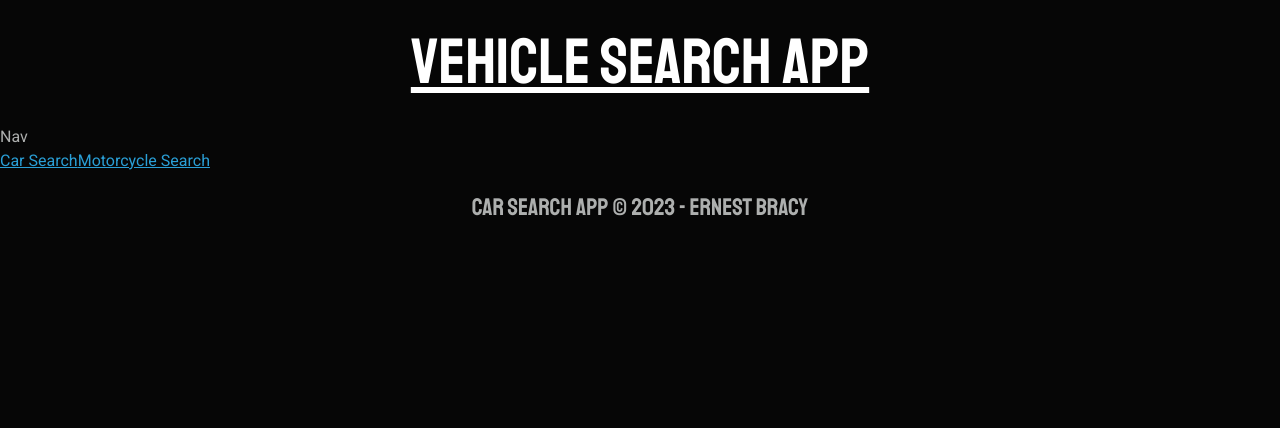
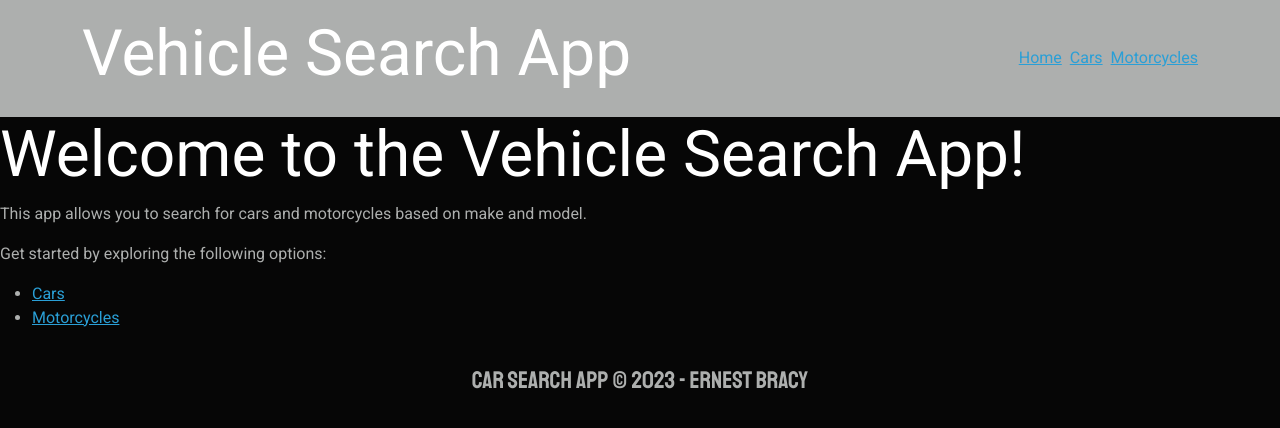
Before and after one commit to Bracye/car-search-app, a React (Vite) app: page / in a window 1280 px wide. Shown: the top 428 px of the page. Built offline with nearby package versions, Linux system fonts and the light colour scheme.

Commit message:
Fixed nav functionality and set up basic splash page

```diff
--- a/src/App.jsx
+++ b/src/App.jsx
@@ -5,13 +5,11 @@ import MotorcycleSearch from './pages/MotorcycleSearch';
 import Main from './pages/Main';
 import Footer from './components/Footer';
 import Header from './components/Header';
-import Nav from './components/Nav';
 
 function App() {
   return (
     <div>
       <Header />
-      <Nav />
       <Routes>
         <Route path="/" element={<Main />} />
         <Route path="/cars/" element={<CarSearch />} />
--- a/src/components/Header.jsx
+++ b/src/components/Header.jsx
@@ -1,15 +1,21 @@
-import React from 'react'
+import React from 'react';
+import { Link } from 'react-router-dom';
 
 function Header() {
   return (
-    //App title with some styling
-    <header className='my-4'>
-<h1 className="text-center" style={{ fontFamily: 'Staatliches, regular', textDecoration: 'underline', margin: 0 }}>
-          Vehicle Search App
-        </h1>
+    <header className="bg-dark text-light p-3">
+      <div className="container d-flex justify-content-between align-items-center">
+        <h1>Vehicle Search App</h1>
+        <nav>
+          <ul className="list-inline mb-0">
+            <li className="list-inline-item"><Link to="/">Home</Link></li>
+            <li className="list-inline-item"><Link to="/cars">Cars</Link></li>
+            <li className="list-inline-item"><Link to="/motorcycles">Motorcycles</Link></li>
+          </ul>
+        </nav>
+      </div>
+    </header>
+  );
+}
 
-    </header>
-
-)}
-
-export default Header
+export default Header;
--- a/src/components/Nav.jsx
+++ /dev/null
@@ -1,9 +0,0 @@
-import React from 'react'
-
-function Nav() {
-  return (
-    <div>Nav</div>
-  )
-}
-
-export default Nav
--- a/src/pages/Main.jsx
+++ b/src/pages/Main.jsx
@@ -4,8 +4,13 @@ import { Link } from 'react-router-dom';
 function Main() {
   return (
     <div>
-      <Link to="/cars">Car Search</Link>
-      <Link to="/motorcycles">Motorcycle Search</Link>
+      <h1>Welcome to the Vehicle Search App!</h1>
+      <p>This app allows you to search for cars and motorcycles based on make and model.</p>
+      <p>Get started by exploring the following options:</p>
+      <ul>
+        <li><Link to="/cars">Cars</Link></li>
+        <li><Link to="/motorcycles">Motorcycles</Link></li>
+      </ul>
     </div>
   );
 }
```
